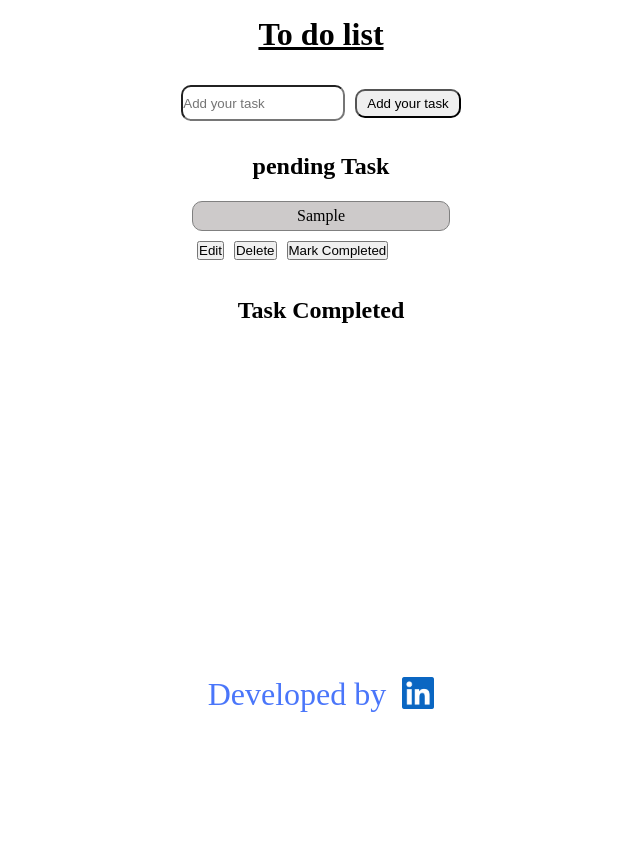
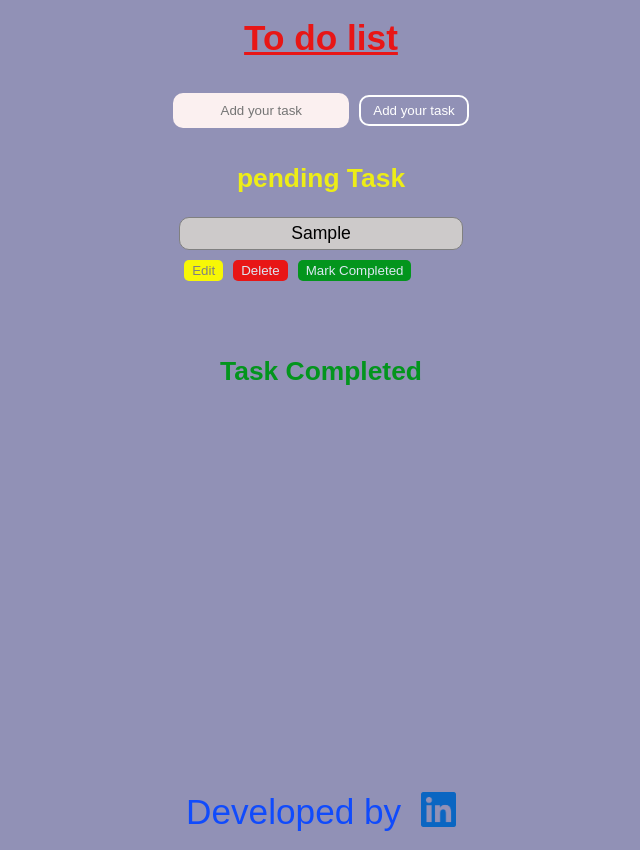
Before and after one commit to sonu2027/To-Do-Web-App, a plain HTML site: page index.html in a window 1280 px wide. Both pictures are taken after typing "Sample" into the empty fields and a click on the button "Add your task". Shown: the whole page, without its empty margins (319-959 px from the left). Before the commit the page ends 800 px from the top, so only its background shows below. Drawn offline with Linux system fonts and the light colour scheme.

Commit message:
Updated UI of my todo web app

```diff
--- a/index.html
+++ b/index.html
@@ -13,7 +13,7 @@
       <button onclick="addTask()">Add your task</button>
     </div>
 
-    <h2 class="htwo" style="text-align: center; margin-top: 2rem; margin-bottom: 1rem">pending Task</h2>
+    <h2 class="htwo" style="text-align: center; margin-top: 2rem; margin-bottom: 1rem;color:rgb(237, 237, 23);">pending Task</h2>
 
     <div id="pendingTask"></div>
 
@@ -25,7 +25,7 @@
       </div>
     </div>
 
-    <h2 class="htwo" style="text-align: center; margin-top: 2rem">Task Completed</h2>
+    <h2 class="htwo" style="text-align: center; margin-top: 4rem; color:rgb(3 149 29);">Task Completed</h2>
     <div id="completedTask"></div>
 
 
--- a/script.js
+++ b/script.js
@@ -236,7 +236,7 @@ function markCompletedButton(s){
     x.style.width = "16rem";
     x.style.textAlign = "center";
     x.style.borderRadius = "10px";
-    x.style.border = "1px solid grey";
+    x.style.border = "none";
 
     htwo[0].style.display="none"
     workDone=0
--- a/style.css
+++ b/style.css
@@ -1,6 +1,13 @@
 *{
     margin: 0;
     padding: 0;
+}
+html{
+    font-size: 110%;
+}
+body{
+    font-family: sans-serif;
+    background-color: rgb(145, 145, 182);
 }
 #taskAdding{
     display: flex;
@@ -13,14 +20,29 @@
     border-radius: 10px;
     height: 2rem;
     width: 10rem;
+    background-color: rgb(251, 240, 240);
+    border: none;
+    text-align: center;
+}
+#taskAdding input:focus{
+    outline: none;
 }
 #taskAdding button{
-    padding: 5px 10px;
+    padding: 6px 12px;
     border-radius: 10px;
+    color: #fff;
+    background-color: rgb(145, 145, 182);
+    border: 2px solid #fff;
+}
+#taskAdding button:hover{
+    background-color: #fff;
+    color: rgb(12, 12, 12);
+    border: 2px solid #fff;
 }
 h1{
     margin-top: 1rem;
     text-decoration: underline;
+    color: rgb(232, 22, 22);
 }
 #pendingTask, #completedTask{
     display: flex;
@@ -28,6 +50,9 @@ h1{
     justify-content: center;
     align-items: center;
     row-gap: 1rem;
+}
+.htwo{
+    margin-bottom: 1rem;
 }
 .democlass button{
     margin: 5px;
@@ -74,7 +99,33 @@ footer{
     /* position: fixed;
     bottom: 1rem; */
     margin-top: 22rem;
+    margin-bottom: 1rem;
 }
 span{
-    color: rgb(74, 118, 250);
+    color: rgb(16, 75, 252);
 }
+.button1Class{
+    padding: 3px 8px;
+    border-radius: 5px;
+    border: none;
+    background-color: rgb(247, 247, 6);
+    color: grey;
+}
+.button2Class{
+    padding: 3px 8px;
+    border-radius: 5px;
+    border: none;
+    background-color: rgb(232, 22, 22);
+    color: rgb(220, 232, 242);
+}
+.button3Class{
+    padding: 3px 8px;
+    border-radius: 5px;
+    border: none;
+    background-color: rgb(3, 149, 29);
+    color: rgb(220, 232, 242);
+}
+.button1Class:hover, .button2Class:hover, .button3Class:hover{
+    background-color: #fff;
+    color: rgb(8, 8, 8);
+}
```
